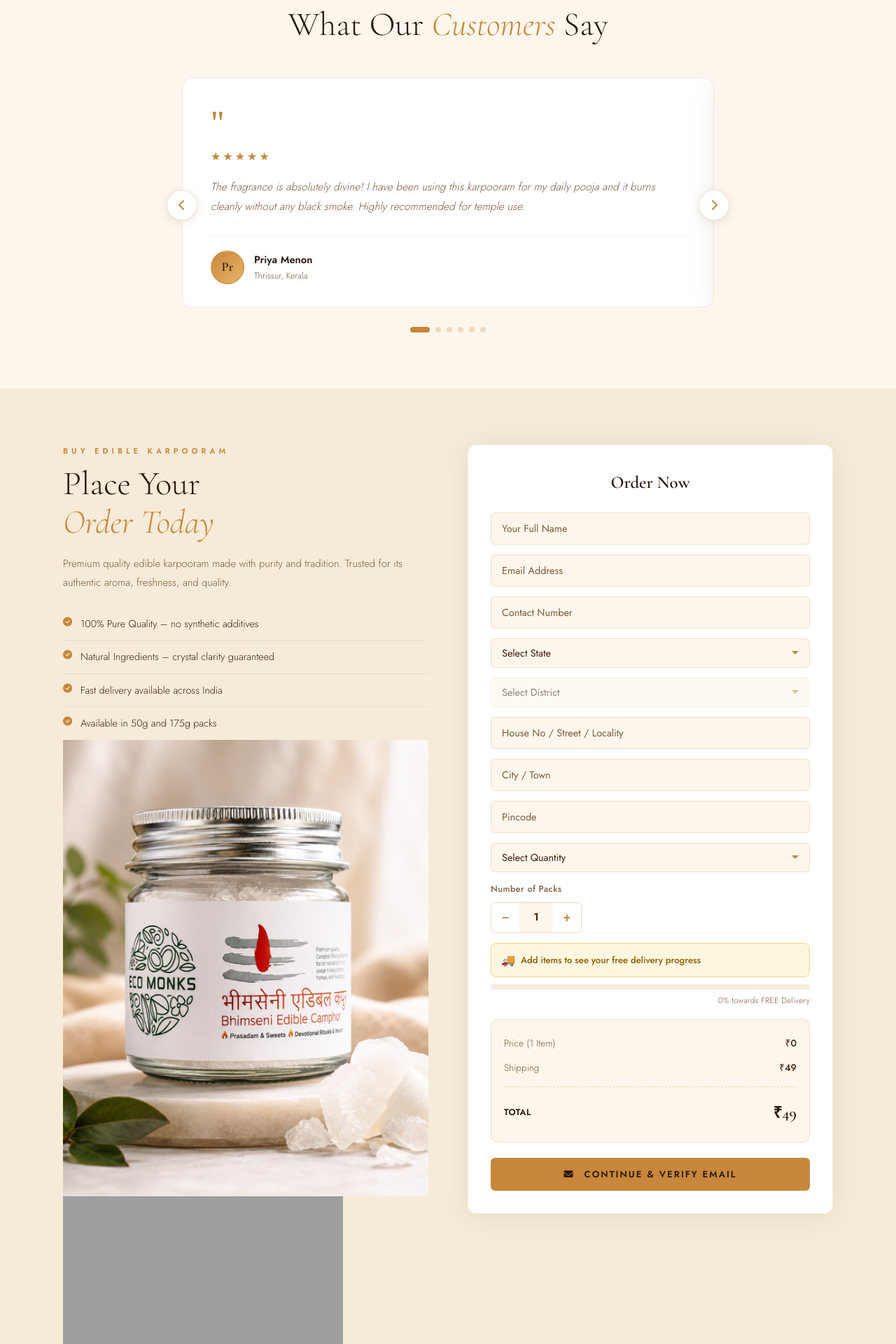
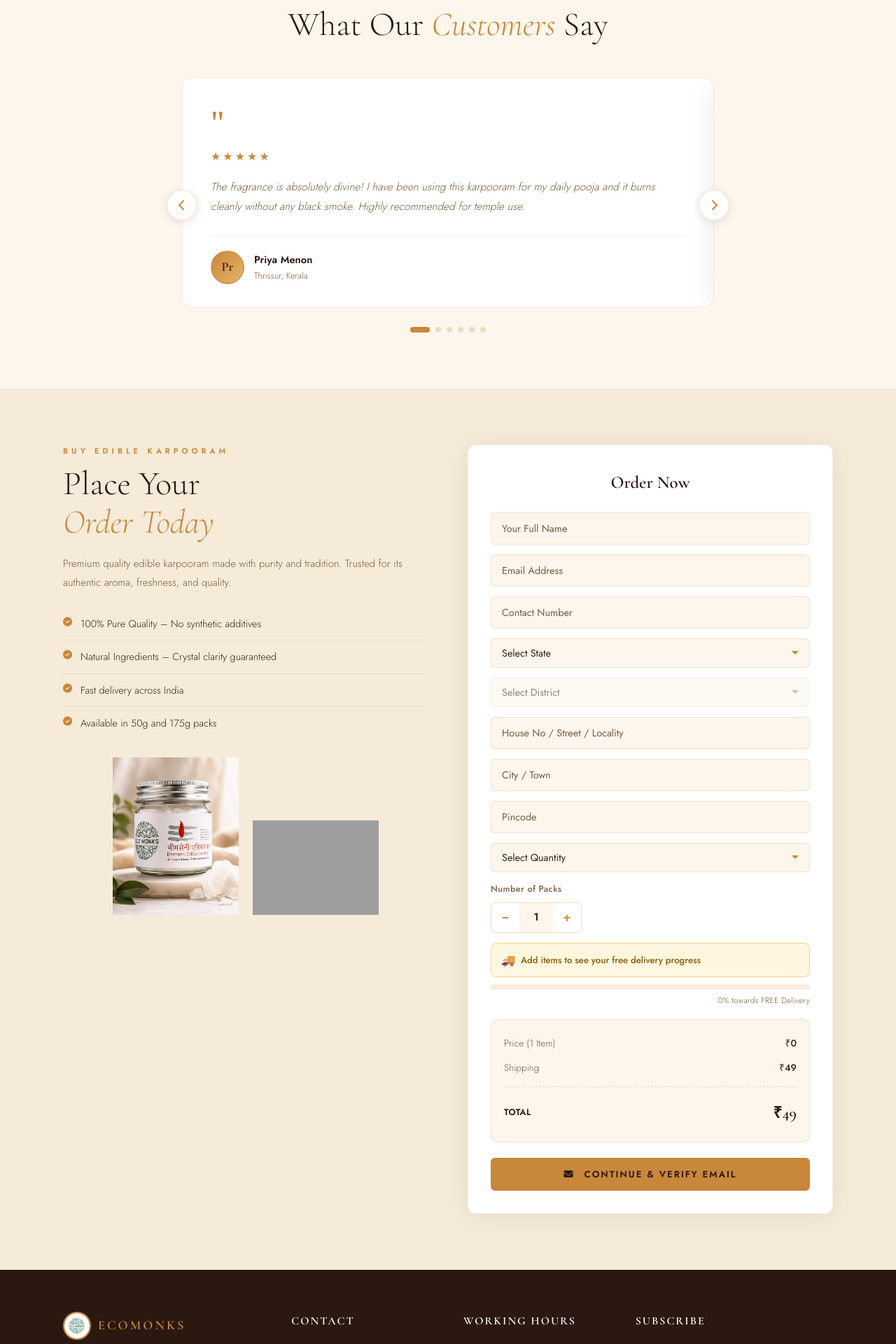
Before and after one commit to founder611/karpooram, a Django app: page / in a window 1280 px wide. Shown: the part 4580-6500 px from the top of the page at 70% size. Run offline with Django 5.2, Linux system fonts and the light colour scheme; grey boxes are pictures that could not be loaded.

Commit message:
Fix shipmet 4

```diff
--- a/Myapp/templates/updatehome.html
+++ b/Myapp/templates/updatehome.html
@@ -1525,6 +1525,25 @@
             .back-top {
                 bottom: calc(22px + env(safe-area-inset-bottom));
             }
+        }
+        .product-images{
+            display:flex;
+            justify-content:center;
+            align-items:flex-end;
+            gap:20px;
+            margin-top:25px;
+            flex-wrap:wrap;
+        }
+
+        .order-img{
+            width:180px;
+            max-width:100%;
+            height:auto;
+            transition:.3s;
+        }
+
+        .order-img:hover{
+            transform:scale(1.05);
         }
     </style>
 </head>
@@ -1932,17 +1951,32 @@
         <div class="order-wrapper">
             <div class="order-info">
                 <div class="section-label">Buy Edible Karpooram</div>
-                <h2 class="section-heading">Place Your<br><em>Order Today</em></h2>
-                <p>Premium quality edible karpooram made with purity and tradition. Trusted for its authentic aroma, freshness, and quality.</p>
+
+                <h2 class="section-heading">
+                    Place Your<br><em>Order Today</em>
+                </h2>
+
+                <p>
+                    Premium quality edible karpooram made with purity and tradition.
+                    Trusted for its authentic aroma, freshness, and quality.
+                </p>
+
                 <ul class="order-perks">
-                    <li><i class="fa fa-circle-check"></i> 100% Pure Quality – no synthetic additives</li>
-                    <li><i class="fa fa-circle-check"></i> Natural Ingredients – crystal clarity guaranteed</li>
-                    <li><i class="fa fa-circle-check"></i> Fast delivery available across India</li>
+                    <li><i class="fa fa-circle-check"></i> 100% Pure Quality – No synthetic additives</li>
+                    <li><i class="fa fa-circle-check"></i> Natural Ingredients – Crystal clarity guaranteed</li>
+                    <li><i class="fa fa-circle-check"></i> Fast delivery across India</li>
                     <li><i class="fa fa-circle-check"></i> Available in 50g and 175g packs</li>
                 </ul>
 
-                <img src="{% static 'homepage/img/karpooram50.png' %}" alt="Ecomonks Divya Bhimseni Karpooram edible camphor pack" class="order-img" onerror="this.onerror=null;this.src='https://placehold.co/400x460/C8873A/FDF6EC?text=Karpooram+Pack'">
-                <img src="{% static 'homepage/img/karpooram175.png' %}" alt="Ecomonks Divya Bhimseni Karpooram edible camphor pack" class="order-img" onerror="this.onerror=null;this.src='https://placehold.co/400x460/C8873A/FDF6EC?text=Karpooram+Pack'">
+                <div class="product-images">
+                    <img src="{% static 'homepage/img/karpooram50.png' %}"
+                        alt="50g Edible Karpooram"
+                        class="order-img">
+
+                    <img src="{% static 'homepage/img/karpooram175.png' %}"
+                        alt="175g Edible Karpooram"
+                        class="order-img">
+                </div>
             </div>
             <div class="order-form">
                 <h3>Order Now</h3>
```
